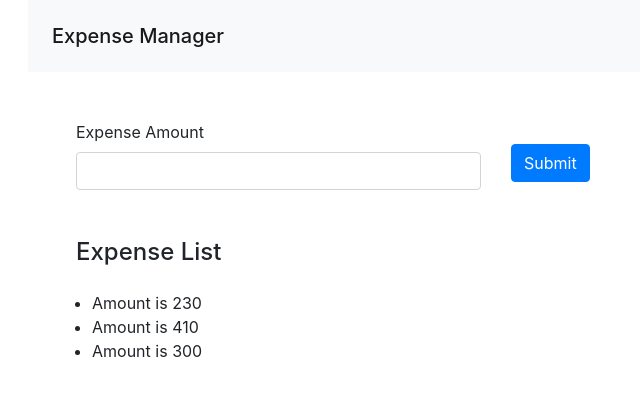
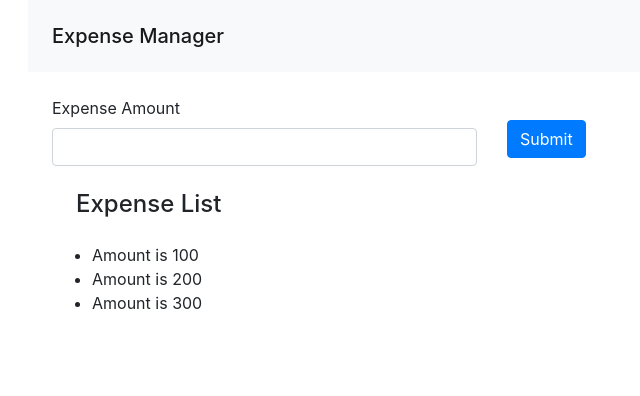
Before and after one commit to samit403/exp-mgr, a React (Create React App) app: page / in a window 1280 px wide. Shown: the top 396 px of the page, without its empty margins (57-697 px from the left). Built offline with nearby package versions, Linux system fonts and the light colour scheme.

Commit message:
Working single input to table

```diff
--- a/src/components/expenseForm.jsx
+++ b/src/components/expenseForm.jsx
@@ -5,9 +5,9 @@ class ExpenseForm extends Component {
   render() {
     // console.log(this.props);
     return (
-      <div className="content m-5">
+      <div className="content m-4">
         <form onSubmit={this.props.onSubmit}>
-          <div className="row form-group">
+          <div className="row">
             <div className="col-5">
               <label htmlFor="">Expense Amount</label>
               <input
@@ -18,20 +18,8 @@ class ExpenseForm extends Component {
                 onChange={this.props.onChange}
               />
             </div>
-            {/* <div className="col-5">
-              <label htmlFor="">Category</label>
-              <input type="text" className="form-control" />
-            </div>
-            <div className="col-5 mt-4">
-              <label htmlFor="">Description</label>
-              <input type="text" className="form-control" />
-            </div>
-            <div className="col-5 mt-4">
-              <label htmlFor="">Date</label>
-              <input type="date" className="form-control" />
-            </div> */}
-            <div className="col-5 mt-4">
-              <button className="btn btn-primary">Submit</button>
+            <div className="col-5">
+              <button className="btn btn-primary mt-4">Submit</button>
             </div>
           </div>
         </form>
--- a/src/components/home.jsx
+++ b/src/components/home.jsx
@@ -7,8 +7,8 @@ class Home extends Component {
   state = {
     entry: "",
     data: [
-      { id: 1, amount: "230" },
-      { id: 2, amount: "410" },
+      { id: 1, amount: "100" },
+      { id: 2, amount: "200" },
       { id: 3, amount: "300" }
     ]
   };
@@ -29,7 +29,6 @@ class Home extends Component {
     this.setState({ data: data });
     console.log(e);
     document.getElementById("input-ass").value = "";
-    // this.refs.entry.value = "";
   };
 
   render() {
```
